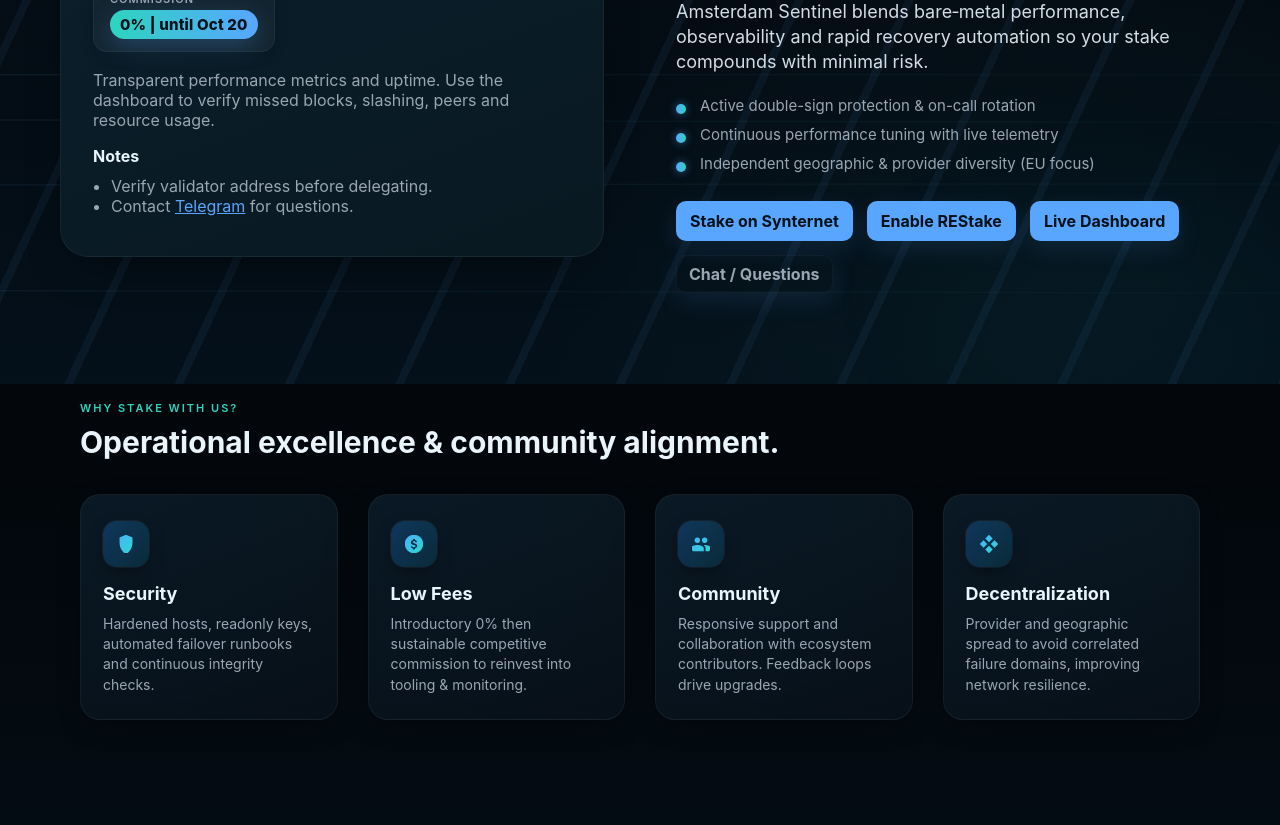
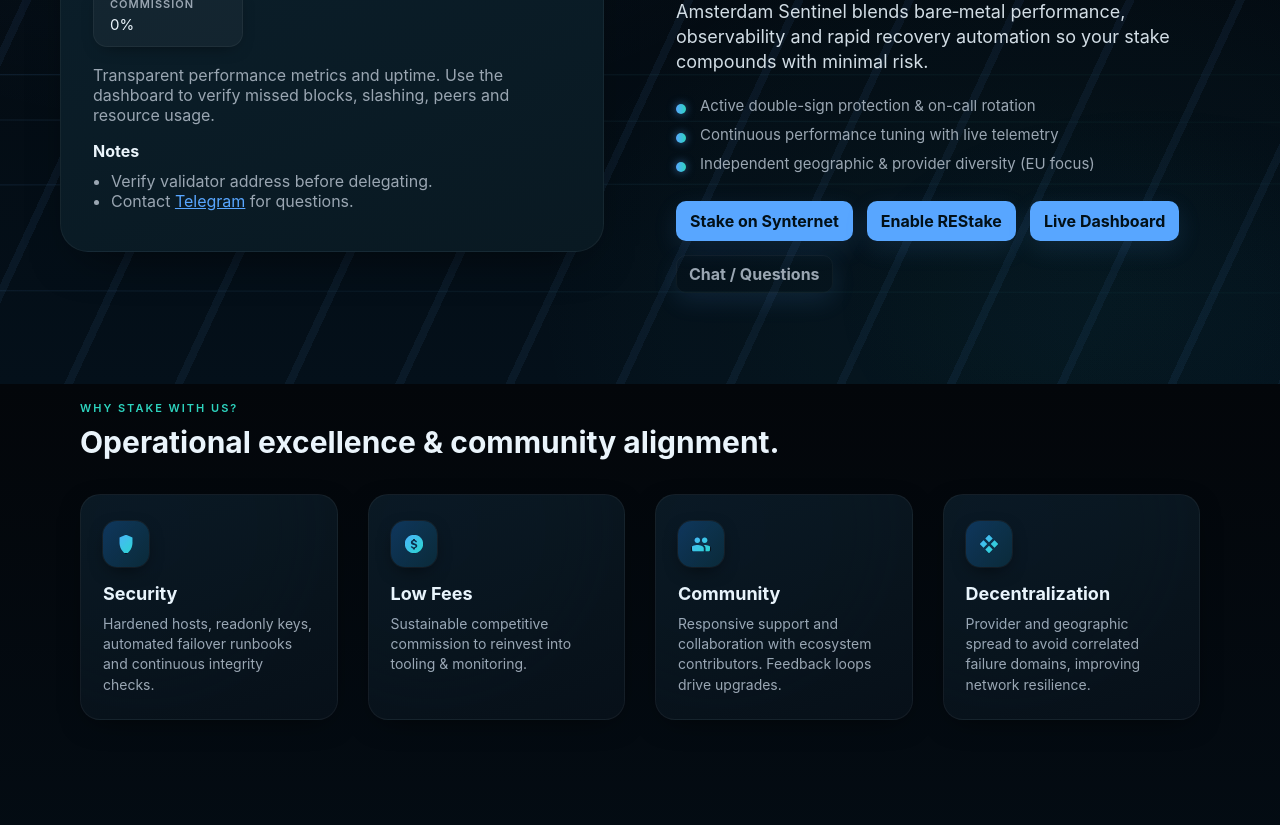
Before and after one commit to 1stuffmaker/amsterdamsentinel, a website: page index.html in a window 1280 px wide. Shown: the part 416-1241 px from the top of the page. Drawn offline with Linux system fonts and the light colour scheme.

Commit message:
Modify commission details in index.html
Updated commission display and removed introductory offer.

```diff
--- a/index.html
+++ b/index.html
@@ -176,7 +176,7 @@
   .vp-points li:before{content:"";position:absolute;left:0;top:8px;width:10px;height:10px;border-radius:50%;background:linear-gradient(90deg,#58a6ff,#2dd4bf);box-shadow:0 0 8px #58a6ff88}
   .vp-cta{display:flex;gap:14px;flex-wrap:wrap}
   /* highlight pill for promotions like 0% commission */
-  .badge .highlight{display:inline-block;padding:5px 10px;border-radius:999px;background:linear-gradient(90deg,#2dd4bf,#58a6ff);color:#021018;font-weight:800;font-size:13px;letter-spacing:.2px;box-shadow:0 8px 24px rgba(88,166,255,0.25)}
+  /* .badge .highlight{display:inline-block;padding:5px 10px;border-radius:999px;background:linear-gradient(90deg,#2dd4bf,#58a6ff);color:#021018;font-weight:800;font-size:13px;letter-spacing:.2px;box-shadow:0 8px 24px rgba(88,166,255,0.25)} */
   @media (max-width:1100px){.vp-grid{grid-template-columns:1fr;gap:46px}.vp-visual{order:2}.vp-copy{order:1}}
   @media (max-width:640px){.value-prop{margin:60px 0 10px}.vp-copy h2{font-size:34px}}
 
@@ -242,7 +242,7 @@
           <div class="overview-badges">
             <div class="badge"><strong>Validator</strong><span>Amsterdam Sentinel</span></div>
             <div class="badge"><strong>Chain</strong><span>Synternet</span></div>
-            <div class="badge"><strong>Commission</strong><span class="highlight">0% | until Oct 20</span></div>
+            <div class="badge"><strong>Commission</strong><span>0%</span></div>
           </div>
           <p class="muted" style="margin:18px 0 16px;max-width:560px">Transparent performance metrics and uptime. Use the dashboard to verify missed blocks, slashing, peers and resource usage.</p>
           <h4 style="margin:0 0 10px">Notes</h4>
@@ -284,7 +284,7 @@
           <div class="benefit reveal delay-2">
             <div class="icon fees" aria-hidden="true"></div>
             <h4>Low Fees</h4>
-            <p>Introductory 0% then sustainable competitive commission to reinvest into tooling & monitoring.</p>
+            <p>Sustainable competitive commission to reinvest into tooling & monitoring.</p>
           </div>
           <div class="benefit reveal delay-3">
             <div class="icon community" aria-hidden="true"></div>
```
